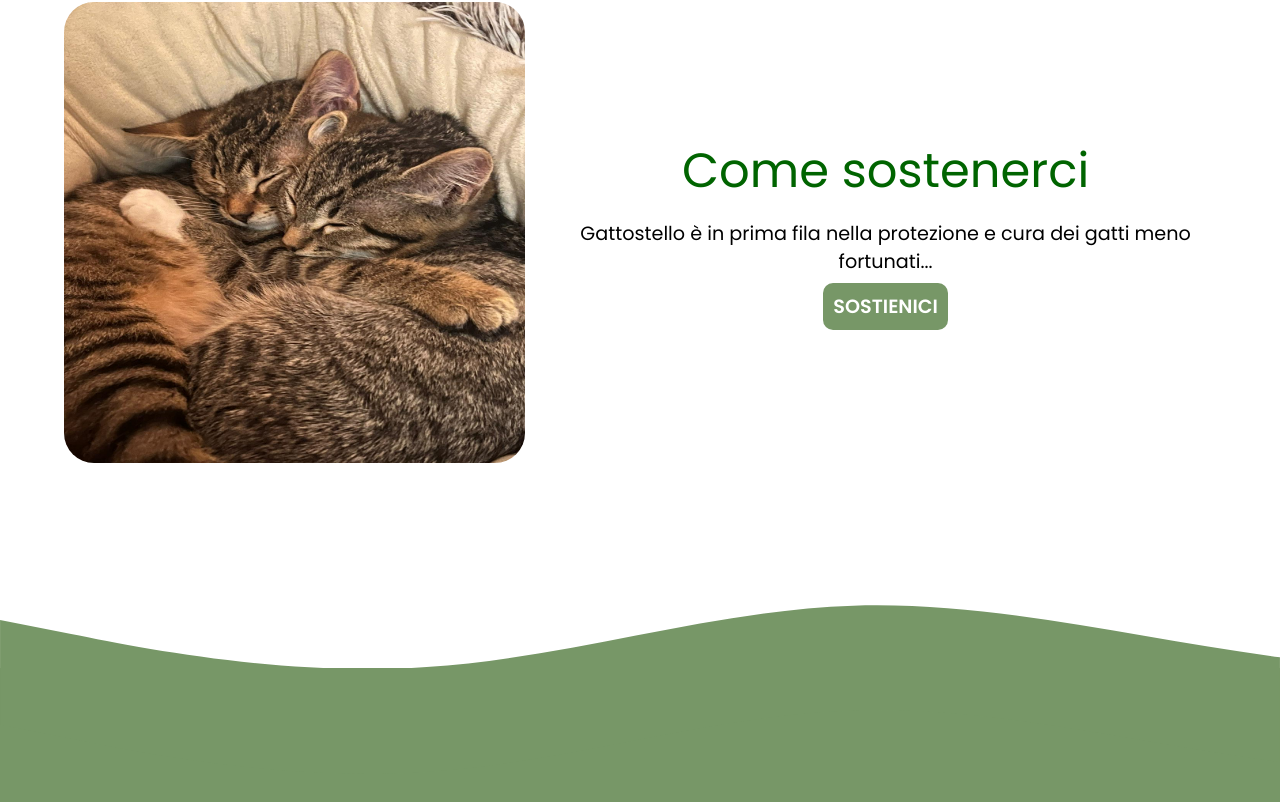
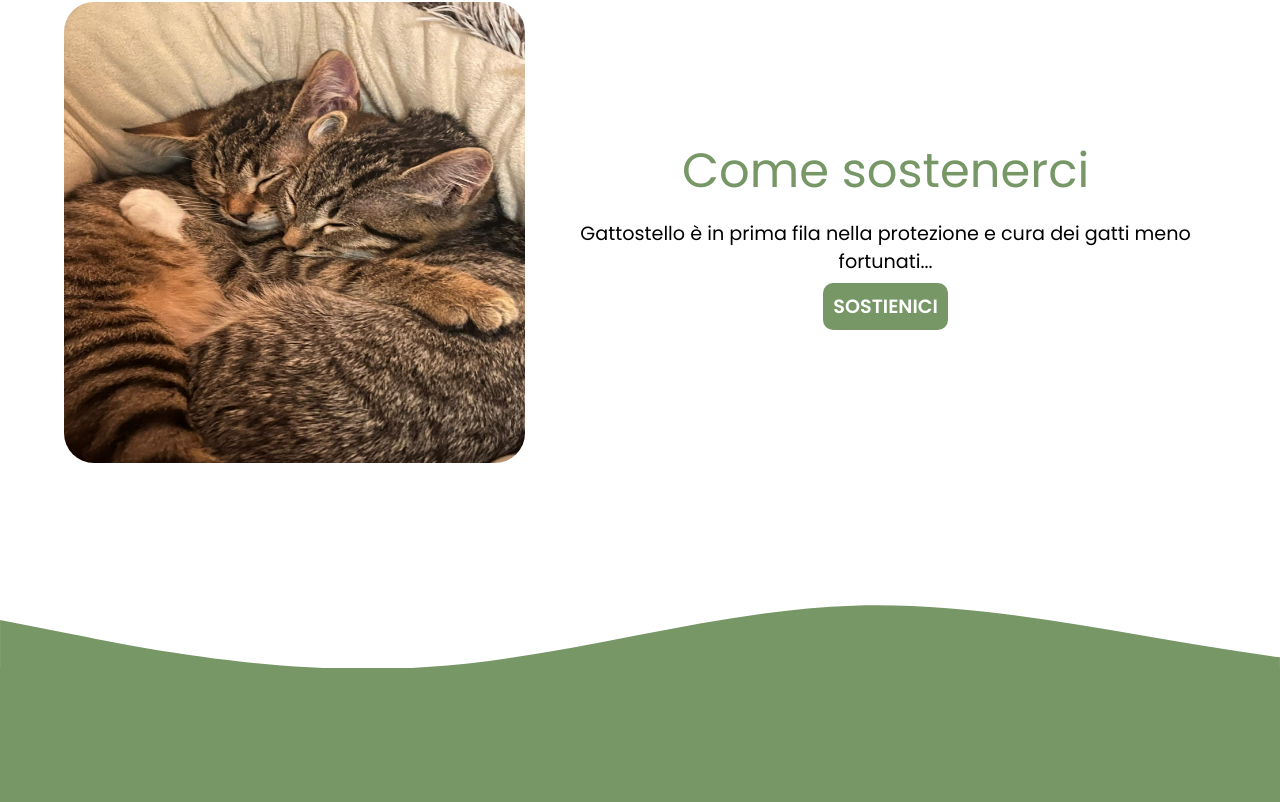
Before and after one commit to StefanoSalaa98/Gattostello, a React (Vite) app in the folder frontend/: page / in a window 1280 px wide. Shown: the part 2335-3137 px from the top of the page. Built offline with nearby package versions, Linux system fonts and the light colour scheme; no server answers.

Commit message:
Sistema colore

```diff
--- a/frontend/src/css/HomePage.css
+++ b/frontend/src/css/HomePage.css
@@ -238,7 +238,7 @@
             h3 {
                 font-size: 3em;
                 margin-bottom: 20px;
-                color: darkgreen;
+                color: var(--main-color);
             }
 
             p {
```
